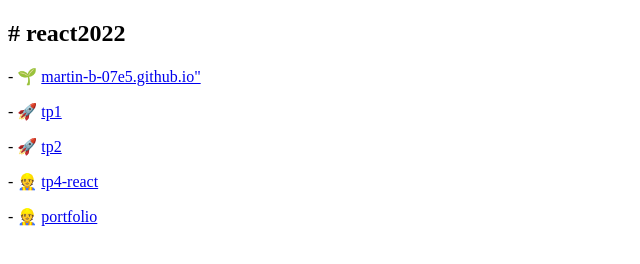
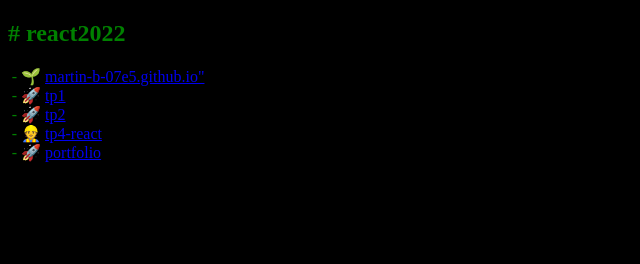
Before and after one commit to martin-b-07e5/mb, a plain HTML site: page index.html in a window 1280 px wide. Shown: the whole page, without its empty margins (0-640 px from the left). Drawn offline with Linux system fonts and the light colour scheme.

Commit message:
background black

```diff
--- a/assets/css/styles.css
+++ b/assets/css/styles.css
@@ -1,5 +1,5 @@
 body {
-  background-color: slategrey;
+  background-color: black;
   color: green;
 }
 
--- a/index.html
+++ b/index.html
@@ -5,11 +5,11 @@
   <!-- Required meta tags -->
   <meta charset="utf-8">
   <meta name="viewport" content="width=device-width, initial-scale=1, shrink-to-fit=no">
-  <title>gh Page</title>
+  <title>MB gh Page</title>
   <!-- Bootstrap CSS -->
   <!-- <link rel="stylesheet" href="https://cdn.jsdelivr.net/npm/bootstrap@4.6.0/dist/css/bootstrap.min.css"> -->
   <!-- 👇 my css -->
-  <!-- <link rel="stylesheet" href="./assets/css/styles.css"> -->
+  <link rel="stylesheet" href="./assets/css/styles.css">
 </head>
 
 <body>
@@ -20,7 +20,7 @@
   <p>- 🚀 <a href="https://martin-b-07e5.github.io/tp2" target="_blank">tp2</a></p>
   <p>- 👷 <a href="https://martin-b-07e5.github.io/tp4-react" target="_blank">tp4-react</a></p>
 
-  <p>- 👷 <a href="https://martin-b-07e5.github.io/portfolio" target="_blank">portfolio</a></p>
+  <p>- 🚀 <a href="https://martin-b-07e5.github.io/portfolio" target="_blank">portfolio</a></p>
 
 
   <!-- Optional JavaScript -->
```
